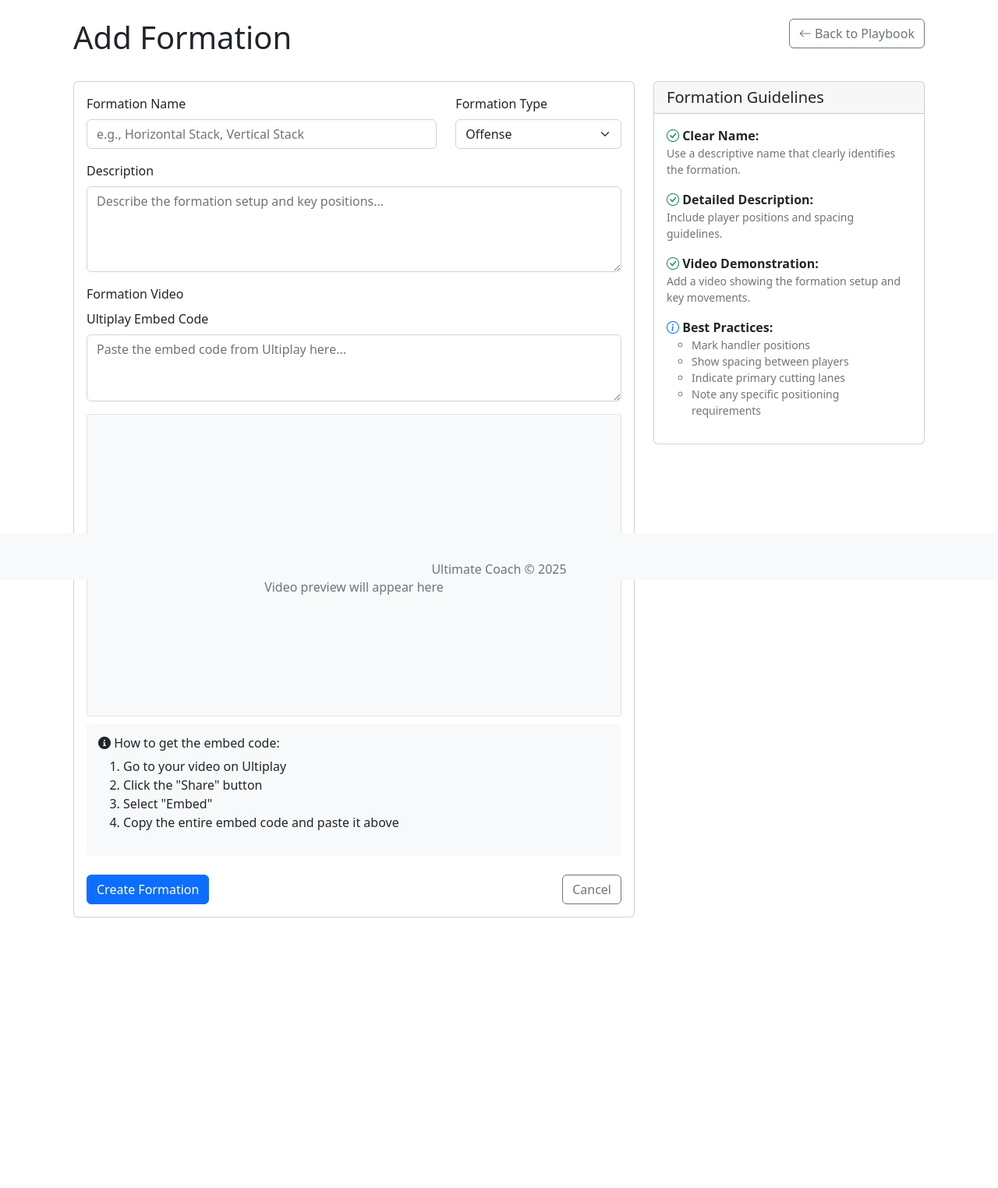
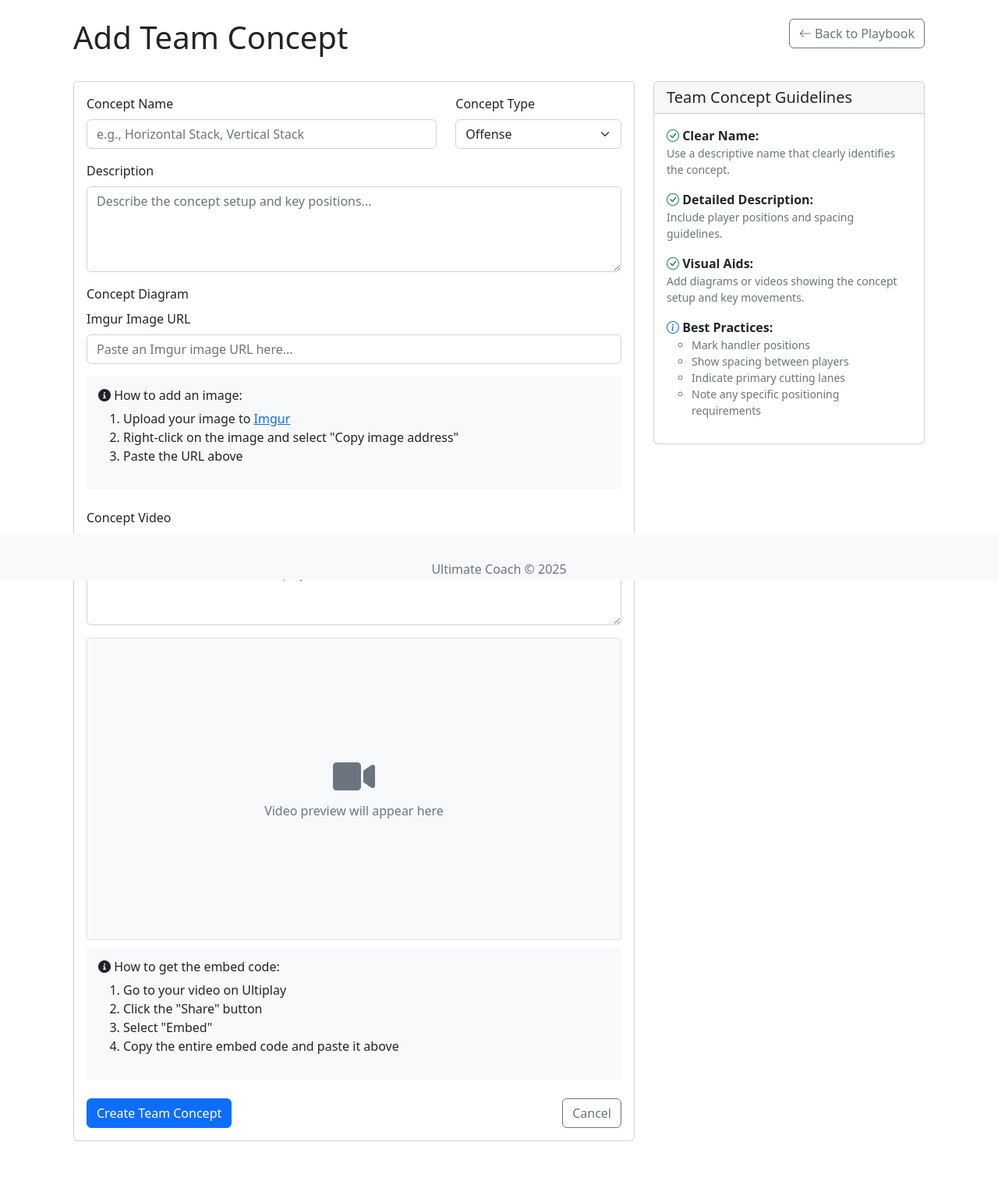
Before and after one commit to kspruce/ultimatecoachrr, a Flask app: page /playbook/formations/add in a window 1280 px wide. Shown: the part 56-1580 px from the top of the page at 78% size. Before the commit the page ends 1233 px from the top, so only its background shows below. Run offline with Flask 3, Linux system fonts and the light colour scheme; a user stored in the database is signed in; tables that the repository leaves empty hold one stand-in row (values such as "Sample post"); parts of the project's set-up code (start-up, migrations or seed data) failed here and were passed over; some libraries are stand-ins or nearby versions.

Commit message:
Update Playbook

```diff
--- a/app/templates/playbook/formation_form.html
+++ b/app/templates/playbook/formation_form.html
@@ -41,6 +41,14 @@
         border-radius: 4px;
         margin-top: 10px;
     }
+
+    .image-preview {
+        max-width: 100%;
+        margin-top: 10px;
+        border: 1px solid #dee2e6;
+        border-radius: 4px;
+        display: none;
+    }
 </style>
 {% endblock %}
 
@@ -48,7 +56,7 @@
 <div class="container">
     <div class="row mb-4">
         <div class="col-md-8">
-            <h1>{{ title }}</h1>
+            <h1>{{ title|replace('Formation', 'Team Concept') }}</h1>
         </div>
         <div class="col-md-4 text-end">
             <a href="{{ url_for('playbook.index') }}" class="btn btn-outline-secondary">
@@ -66,10 +74,10 @@
                         {{ form.hidden_tag() }}
 
                         <div class="row mb-3">
-                            <!-- Formation Name -->
+                            <!-- Concept Name -->
                             <div class="col-md-8">
                                 <div class="form-group">
-                                    {{ form.name.label(class="form-label") }}
+                                    {{ form.name.label(class="form-label")|replace('Formation', 'Concept') }}
                                     {{ form.name(class="form-control",
                                                placeholder="e.g., Horizontal Stack, Vertical Stack") }}
                                     {% for error in form.name.errors %}
@@ -78,10 +86,10 @@
                                 </div>
                             </div>
 
-                            <!-- Formation Type -->
+                            <!-- Concept Type -->
                             <div class="col-md-4">
                                 <div class="form-group">
-                                    {{ form.type.label(class="form-label") }}
+                                    {{ form.type.label(class="form-label")|replace('Formation', 'Concept') }}
                                     {{ form.type(class="form-select") }}
                                     {% for error in form.type.errors %}
                                     <div class="invalid-feedback">{{ error }}</div>
@@ -95,15 +103,39 @@
                             {{ form.description.label(class="form-label") }}
                             {{ form.description(class="form-control",
                                               rows="4",
-                                              placeholder="Describe the formation setup and key positions...") }}
+                                              placeholder="Describe the concept setup and key positions...") }}
                             {% for error in form.description.errors %}
                             <div class="invalid-feedback">{{ error }}</div>
                             {% endfor %}
                         </div>
 
+                        <!-- Imgur Image URL -->
+                        <div class="form-group mb-4">
+                            <label class="form-label">Concept Diagram</label>
+
+                            <div class="mb-3">
+                                {{ form.imgur_url.label(class="form-label") if form.imgur_url else '<label class="form-label">Imgur Image URL</label>' }}
+                                {{ form.imgur_url(class="form-control",
+                                    placeholder="Paste an Imgur image URL here...",
+                                    oninput="previewImage(this.value)") if form.imgur_url else '<input type="text" name="imgur_url" id="imgur_url" class="form-control" placeholder="Paste an Imgur image URL here..." oninput="previewImage(this.value)">' }}
+                            </div>
+
+                            <!-- Image Preview -->
+                            <img id="image-preview" class="image-preview" alt="Concept diagram preview">
+
+                            <div class="embed-help">
+                                <h6><i class="fas fa-info-circle"></i> How to add an image:</h6>
+                                <ol>
+                                    <li>Upload your image to <a href="https://imgur.com/" target="_blank">Imgur</a></li>
+                                    <li>Right-click on the image and select "Copy image address"</li>
+                                    <li>Paste the URL above</li>
+                                </ol>
+                            </div>
+                        </div>
+
                         <!-- Ultiplay Embed -->
                         <div class="form-group mb-4">
-                            <label class="form-label">Formation Video</label>
+                            <label class="form-label">Concept Video</label>
 
                             <div class="mb-3">
                                 {{ form.ultiplay_embed.label(class="form-label") }}
@@ -140,7 +172,7 @@
                         <!-- Submit Buttons -->
                         <div class="form-group d-flex justify-content-between">
                             <button type="submit" class="btn btn-primary">
-                                {% if formation %}Update Formation{% else %}Create Formation{% endif %}
+                                {% if formation %}Update Team Concept{% else %}Create Team Concept{% endif %}
                             </button>
                             <a href="{{ url_for('playbook.index') }}" class="btn btn-outline-secondary">Cancel</a>
                         </div>
@@ -153,14 +185,14 @@
         <div class="col-md-4">
             <div class="card">
                 <div class="card-header">
-                    <h5 class="card-title mb-0">Formation Guidelines</h5>
+                    <h5 class="card-title mb-0">Team Concept Guidelines</h5>
                 </div>
                 <div class="card-body">
                     <ul class="list-unstyled">
                         <li class="mb-3">
                             <i class="bi bi-check-circle text-success"></i>
                             <strong>Clear Name:</strong>
-                            <p class="text-muted small">Use a descriptive name that clearly identifies the formation.</p>
+                            <p class="text-muted small">Use a descriptive name that clearly identifies the concept.</p>
                         </li>
                         <li class="mb-3">
                             <i class="bi bi-check-circle text-success"></i>
@@ -169,8 +201,8 @@
                         </li>
                         <li class="mb-3">
                             <i class="bi bi-check-circle text-success"></i>
-                            <strong>Video Demonstration:</strong>
-                            <p class="text-muted small">Add a video showing the formation setup and key movements.</p>
+                            <strong>Visual Aids:</strong>
+                            <p class="text-muted small">Add diagrams or videos showing the concept setup and key movements.</p>
                         </li>
                         <li class="mb-3">
                             <i class="bi bi-info-circle text-primary"></i>
@@ -222,12 +254,28 @@ function previewEmbed(embedCode) {
     }
 }
 
-// Initialize preview if there's existing embed code
+function previewImage(imageUrl) {
+    const imagePreview = document.getElementById('image-preview');
+
+    if (imageUrl.trim()) {
+        imagePreview.src = imageUrl;
+        imagePreview.style.display = 'block';
+    } else {
+        imagePreview.style.display = 'none';
+    }
+}
+
+// Initialize previews if there's existing content
 document.addEventListener('DOMContentLoaded', function() {
     const embedInput = document.querySelector('#ultiplay_embed');
     if (embedInput && embedInput.value) {
         previewEmbed(embedInput.value);
     }
+
+    const imgurInput = document.querySelector('#imgur_url');
+    if (imgurInput && imgurInput.value) {
+        previewImage(imgurInput.value);
+    }
 });
 </script>
 {% endblock %}
```
